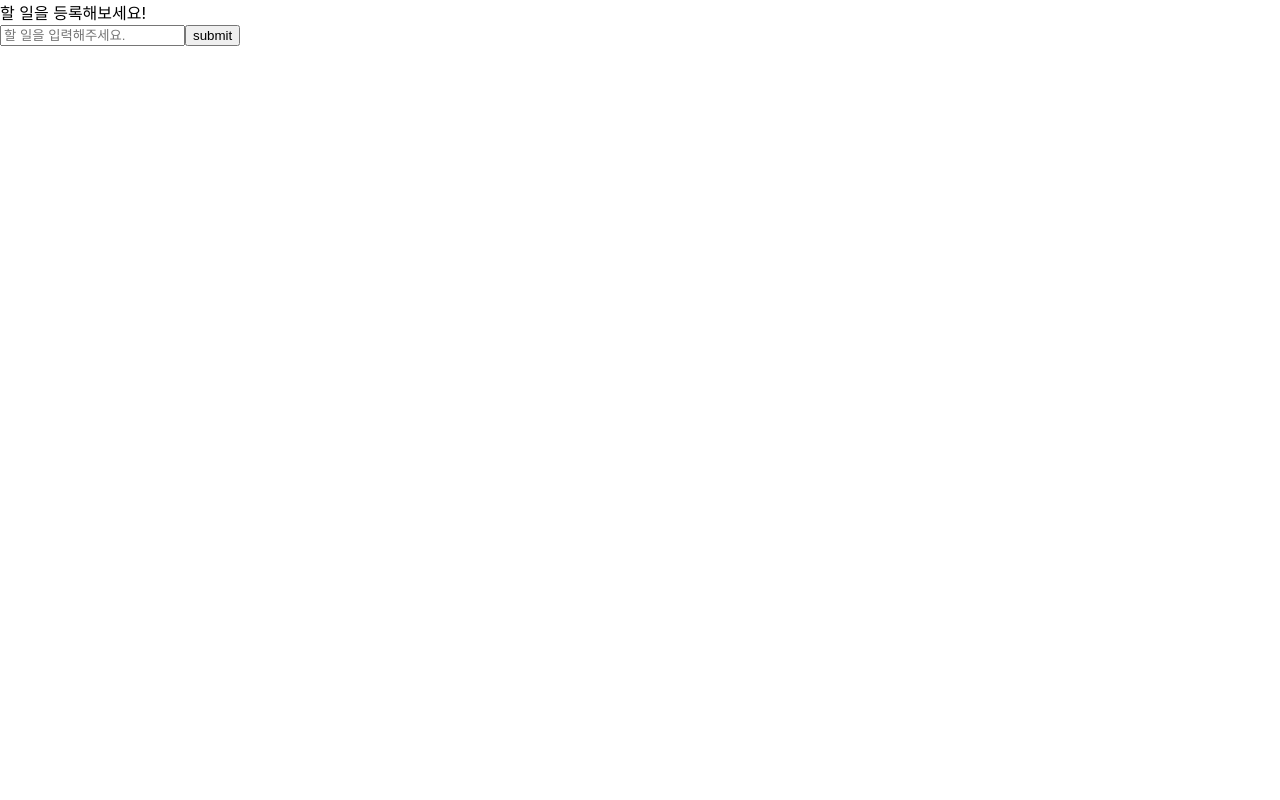
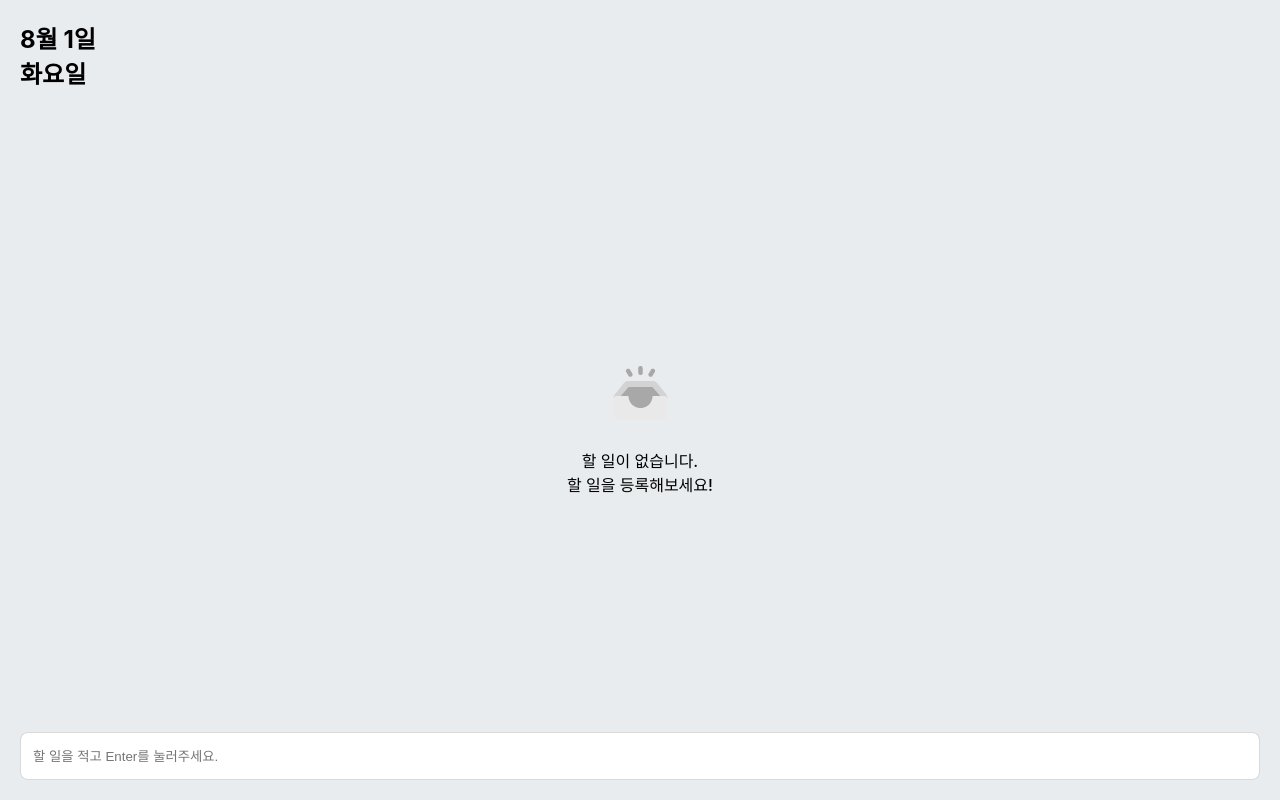
Before and after one commit to devseop/doday, a React (Create React App) app in the folder front/: page / in a window 1280 px wide. Built offline with nearby package versions, Linux system fonts and the light colour scheme; a web font is replaced by a local one.

Commit message:
:lipstick: To-Do List Item UI style update

```diff
--- a/front/src/components/EmptyTodo.tsx
+++ b/front/src/components/EmptyTodo.tsx
@@ -1,5 +1,28 @@
+import styled from "@emotion/styled";
+
 const EmptyTodo = () => {
-  return <div>할 일을 등록해보세요!</div>;
+  const emptyIconUrl = "/images/ic_empty.png";
+  const emptyText = "할 일이 없습니다.\n할 일을 등록해보세요!";
+
+  return (
+    <Styled.EmptyTodoContainer>
+      <img src={emptyIconUrl} alt="icon" />
+      <Styled.EmptyText>{emptyText}</Styled.EmptyText>
+    </Styled.EmptyTodoContainer>
+  );
 };
 
+const EmptyTodoContainer = styled.div`
+  margin: auto 0;
+  text-align: center;
+`;
+
+const EmptyText = styled.p`
+  white-space: pre-wrap;
+  font-weight: 500;
+  line-height: 1.5;
+`;
+
+const Styled = { EmptyTodoContainer, EmptyText };
+
 export default EmptyTodo;
--- a/front/src/components/TodoForm.tsx
+++ b/front/src/components/TodoForm.tsx
@@ -1,3 +1,5 @@
+import styled from "@emotion/styled";
+
 interface ITodoFormProps {
   inputText: string;
   onChange(e: React.ChangeEvent<HTMLInputElement>): void;
@@ -6,16 +8,44 @@ interface ITodoFormProps {
 
 const TodoForm = ({ inputText, onChange, onSubmit }: ITodoFormProps) => {
   return (
-    <form onSubmit={(e) => onSubmit(e)}>
-      <input
+    <TodoFormContainer
+      onSubmit={(e) => onSubmit(e)}
+      style={{ position: "fixed", bottom: "20px" }}
+    >
+      <Styled.TodoInput
         type="text"
         value={inputText}
         onChange={(e) => onChange(e)}
-        placeholder="할 일을 입력해주세요."
+        placeholder="할 일을 적고 Enter를 눌러주세요."
       />
-      <button type="submit">submit</button>
-    </form>
+      {/* <button type="submit">등록</button> */}
+    </TodoFormContainer>
   );
 };
 
+const TodoFormContainer = styled.form`
+  position: fixed;
+  bottom: 20px;
+  width: calc(100% - 40px);
+`;
+
+const TodoInput = styled.input`
+  /* layout */
+  width: calc(100% - 26px);
+  height: 18px;
+  padding: 14px 12px;
+
+  /* style */
+  border: 1px solid rgba(0, 0, 0, 0.15);
+  border-radius: 8px;
+  background: #ffffff;
+  outline: none;
+
+  :focus {
+    border-color: #2e6afe;
+  }
+`;
+
+const Styled = { TodoFormContainer, TodoInput };
+
 export default TodoForm;
--- a/front/src/components/TodoItem.tsx
+++ b/front/src/components/TodoItem.tsx
@@ -1,21 +1,72 @@
+import styled from "@emotion/styled";
+
+import dayjs from "dayjs";
+import relativeTime from "dayjs/plugin/relativeTime";
+import duration from "dayjs/plugin/duration";
+
 interface ITodoItemProps {
   text: string;
-  created: string;
+  created: object;
   isCompleted: boolean;
+  today: any;
 }
 
-const TodoItem = ({ text, created, isCompleted }: ITodoItemProps) => {
+dayjs.locale("ko");
+dayjs.extend(relativeTime);
+dayjs.extend(duration);
+
+const TodoItem = ({ text, created, isCompleted, today }: ITodoItemProps) => {
+  // D-Day 계산
+  const calculatedDay = dayjs.duration(today.diff(created)).days();
+
   return (
-    <li>
-      {isCompleted ? <div>완료됨</div> : <div>진행중</div>}
-      <div>text: {text}</div>
-      <div>created: {created}</div>
-      <div>
-        <button>수정</button>
-        <button>삭제</button>
-      </div>
+    <li style={{ marginBottom: "16px", display: "flex" }}>
+      {/* {isCompleted ? <div>완료됨</div> : <div>진행중</div>} */}
+
+      <Styled.TodoItemContainer>
+        <Styled.TodoDday>
+          {calculatedDay === 0 ? "D-Day" : `D-${calculatedDay}`}
+        </Styled.TodoDday>
+        <Styled.TodoText>{text}</Styled.TodoText>
+        {/* <div>
+          <button>수정</button>
+          <button>삭제</button>
+        </div> */}
+      </Styled.TodoItemContainer>
     </li>
   );
 };
 
+const TodoItemContainer = styled.div`
+  /* layout */
+  display: flex;
+  flex-direction: column;
+  width: 100%;
+  padding: 16px;
+
+  /* style */
+  border-radius: 8px;
+  background-color: #fff;
+`;
+
+const TodoDday = styled.p`
+  margin: 0 0 12px 0;
+  font-size: 24px;
+  font-weight: 700;
+`;
+
+const TodoText = styled.p`
+  margin: 0;
+  word-break: keep-all;
+  font-size: 16px;
+  font-weight: 600;
+  color: rgba(34, 34, 34, 0.8);
+`;
+
+const Styled = {
+  TodoItemContainer,
+  TodoDday,
+  TodoText,
+};
+
 export default TodoItem;
--- a/front/src/components/TodoList.tsx
+++ b/front/src/components/TodoList.tsx
@@ -1,15 +1,18 @@
 import { useRef, useState } from "react";
+import styled from "@emotion/styled";
 import TodoItem from "./TodoItem";
 import TodoForm from "./TodoForm";
 import dayjs from "dayjs";
+import "dayjs/locale/ko";
 import relativeTime from "dayjs/plugin/relativeTime";
 import EmptyTodo from "./EmptyTodo";
 
 interface ITodoListProps {
   id: number;
   text: string;
-  created: string;
+  created: object;
   isCompleted: boolean;
+  today: object;
 }
 
 dayjs.locale("ko");
@@ -18,8 +21,11 @@ dayjs.extend(relativeTime);
 const TodoList = () => {
   const [inputText, setInputText] = useState<string>("");
   const [todoList, setTodoList] = useState<ITodoListProps[]>([]);
-  const createDate = dayjs().format("YYYY년 MM월 DD일 HH:mm:ss");
-  // console.log(createDate.substring(0, 13));
+
+  // 디데이 기준일자(오늘)
+  const standardDate = dayjs();
+  const displayDate = standardDate.format("M월 D일");
+  const displayDay = standardDate.format("dddd");
 
   const nextId = useRef<number>(0);
 
@@ -32,28 +38,33 @@ const TodoList = () => {
     const newTodo: ITodoListProps = {
       id: nextId.current,
       text: inputText,
-      created: createDate,
+      created: dayjs(),
       isCompleted: false,
+      today: standardDate,
     };
-    setTodoList([newTodo, ...todoList]);
+    setTodoList([...todoList, newTodo]);
     nextId.current += 1;
     setInputText("");
-    console.log(newTodo);
   };
 
   return (
-    <>
+    <Styled.TemplateContainer>
+      <>
+        <Styled.DisplayToday>{displayDate}</Styled.DisplayToday>
+        <Styled.DisplayToday>{displayDay}</Styled.DisplayToday>
+      </>
       {todoList && todoList.length >= 1 ? (
-        <ul>
+        <Styled.TodoListContainer>
           {todoList.map((todo, index) => (
             <TodoItem
               key={todo.id}
               text={todo.text}
               created={todo.created}
               isCompleted={todo.isCompleted}
+              today={standardDate}
             />
           ))}
-        </ul>
+        </Styled.TodoListContainer>
       ) : (
         <EmptyTodo />
       )}
@@ -62,8 +73,29 @@ const TodoList = () => {
         onChange={inputTextHandler}
         onSubmit={formSubmitHandler}
       />
-    </>
+    </Styled.TemplateContainer>
   );
 };
 
+const TemplateContainer = styled.div`
+  padding: 20px;
+  display: flex;
+  flex-direction: column;
+  height: calc(100vh - 40px);
+  background: #e9ecef;
+`;
+
+const DisplayToday = styled.div`
+  font-size: 24px;
+  font-weight: 700;
+`;
+
+const TodoListContainer = styled.ul`
+  margin: 16px 0 0;
+  padding: 0;
+  list-style-type: none;
+`;
+
+const Styled = { TemplateContainer, DisplayToday, TodoListContainer };
+
 export default TodoList;
```
Also changed, not shown: front/public/images/ic_empty.png (added).
